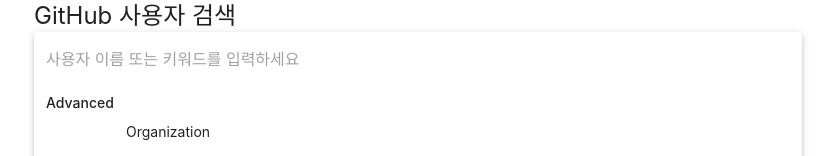
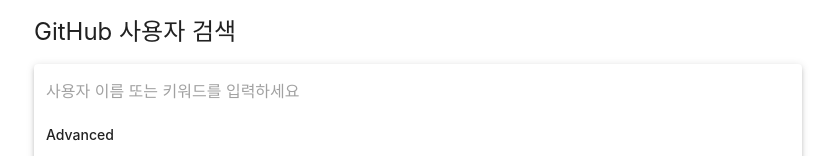
Before and after one commit to sggonee/search-github, a Next.js app: page / in a window 1280 px wide. Shown: the top 156 px of the page, without its empty margins (222-1057 px from the left). Built offline with nearby package versions, Linux system fonts and the light colour scheme; some icons are missing; what @mui/material-nextjs would draw is missing.

Commit message:
refactor layout styling of header

```diff
--- a/shared/components/Header.tsx
+++ b/shared/components/Header.tsx
@@ -98,9 +98,11 @@
 
   return (
     <Box component="header" className="w-full sm:max-w-md md:max-w-lg lg:max-w-2xl xl:max-w-3xl mx-auto">
-      <Typography variant="h5" component="h1" className="mb-4 font-semibold">
-        GitHub 사용자 검색
-      </Typography>
+      <Box className="mt-4 mb-4 font-semibold">
+        <Typography variant="h5" component="h1">
+          GitHub 사용자 검색
+        </Typography>
+      </Box>
 
       <Paper key={q} component="form" onSubmit={onSubmit} elevation={3} className="w-full px-3 py-3 space-y-3">
         <TextField
```
